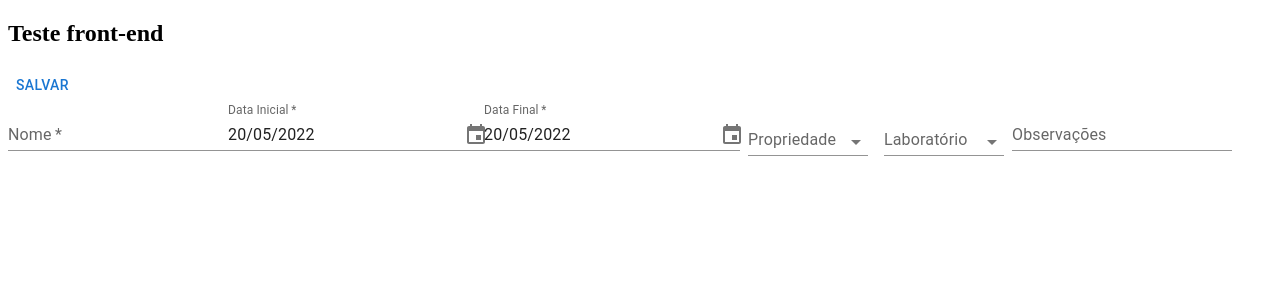
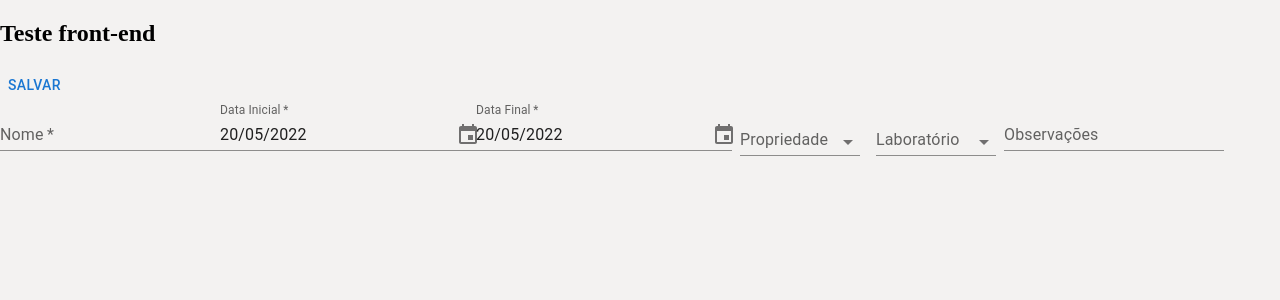
Before and after one commit to flavio-bianchetti/agrotis-form, a React (Create React App) app: page / in a window 1280 px wide. Shown: the top 300 px of the page. Built offline with nearby package versions, Linux system fonts and the light colour scheme.

Commit message:
feat: body layout changed

```diff
--- a/src/index.js
+++ b/src/index.js
@@ -2,6 +2,7 @@ import React from 'react';
 import ReactDOM from 'react-dom/client';
 import { BrowserRouter } from 'react-router-dom';
 import App from './App';
+import './styles/index.css';
 
 const root = ReactDOM.createRoot(document.getElementById('root'));
 root.render(
--- /dev/null
+++ b/src/styles/index.css
@@ -0,0 +1,5 @@
+body {
+  margin: 0;
+  padding: 0;
+  background-color: #f3f2f1;
+}
```
